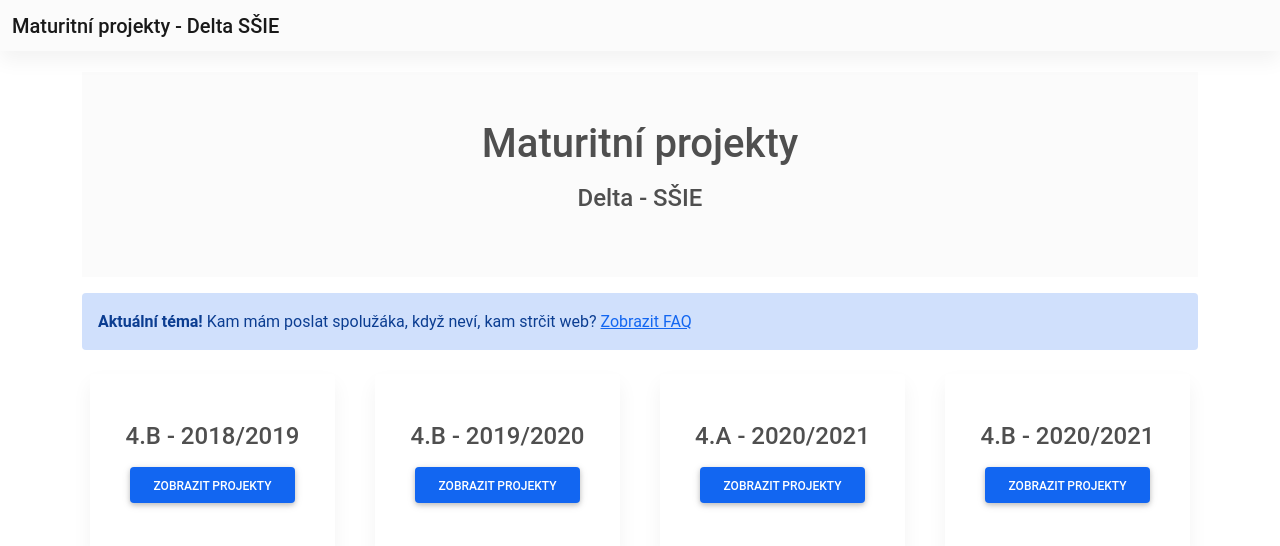
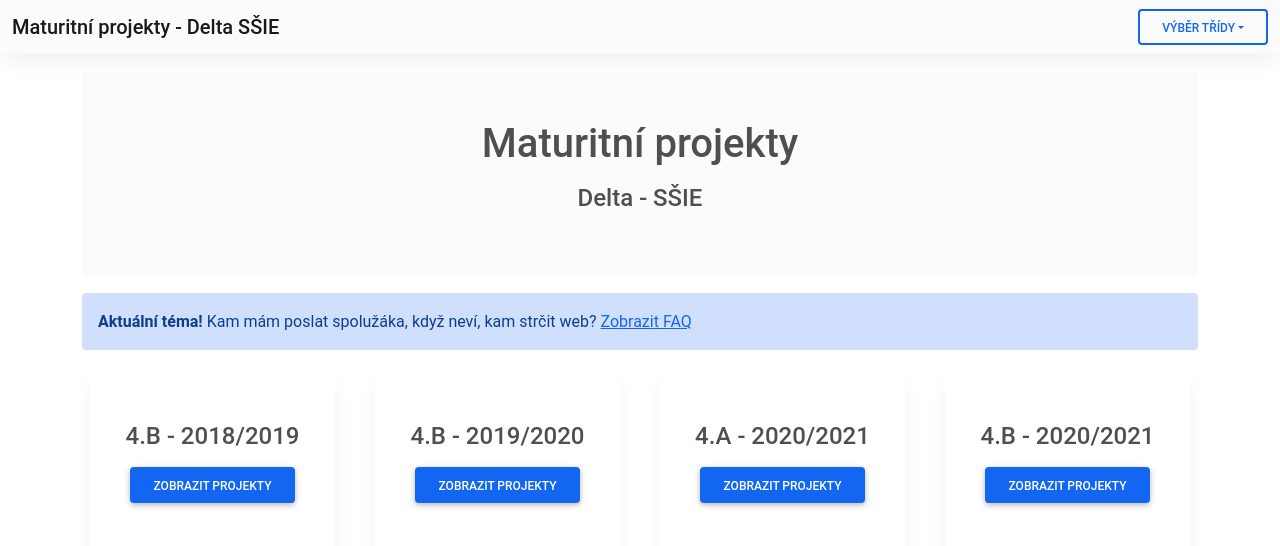
Before and after one commit to kkoudelka/delta-project-list, a Next.js app: page / in a window 1280 px wide. Shown: the top 546 px of the page. Built offline with nearby package versions, Linux system fonts and the light colour scheme.

Commit message:
fix: page names

```diff
--- /dev/null
+++ b/components/class-switch/class-switch.tsx
@@ -0,0 +1,31 @@
+import Link from "next/link";
+import React from "react";
+import { classes } from "../../src/projects";
+
+const ClassSwitch: React.FC = () => {
+  return (
+    <div className="dropdown">
+      <button
+        className="btn btn-outline-primary dropdown-toggle"
+        type="button"
+        id="class-dropdown"
+        data-mdb-toggle="dropdown"
+        aria-expanded="false"
+      >
+        Výběr třídy
+      </button>
+
+      <ul className="dropdown-menu" aria-labelledby="dropdownMenuLink">
+        {classes.map((c) => (
+          <li key={`class-select-${c.unique}`}>
+            <Link href={`/trida/${c.unique}`}>
+              <a className="dropdown-item">{c.title}</a>
+            </Link>
+          </li>
+        ))}
+      </ul>
+    </div>
+  );
+};
+
+export default ClassSwitch;
--- /dev/null
+++ b/components/class-switch/index.ts
@@ -0,0 +1 @@
+export { default as ClassSwitch } from "./class-switch";
--- a/components/navbar/navbar.tsx
+++ b/components/navbar/navbar.tsx
@@ -1,5 +1,6 @@
 import React from "react";
 import Link from "next/link";
+import { ClassSwitch } from "../class-switch";
 
 const Navbar: React.FC = () => {
   return (
@@ -10,6 +11,7 @@ const Navbar: React.FC = () => {
             Maturitní projekty - Delta SŠIE
           </span>
         </Link>
+        <ClassSwitch />
       </div>
     </nav>
   );
--- a/pages/index.tsx
+++ b/pages/index.tsx
@@ -5,7 +5,7 @@ import { Navbar } from "../components/navbar";
 import { TridaCard } from "../components/trida-card";
 import { classes } from "../src/projects";
 
-const OutOfContextPage: React.FC = () => {
+const HomePage: React.FC = () => {
   return (
     <div>
       <Head>
@@ -46,4 +46,4 @@ const OutOfContextPage: React.FC = () => {
   );
 };
 
-export default OutOfContextPage;
+export default HomePage;
--- a/pages/outofcontext/index.tsx
+++ b/pages/outofcontext/index.tsx
@@ -3,7 +3,7 @@ import React from "react";
 import { Navbar } from "../../components/navbar";
 import { ooc } from "../../src/out-of-context";
 
-const HomePage: React.FC = () => {
+const OutOfContextHomepage: React.FC = () => {
   return (
     <div>
       <Head>
@@ -36,4 +36,4 @@ const HomePage: React.FC = () => {
   );
 };
 
-export default HomePage;
+export default OutOfContextHomepage;
```
